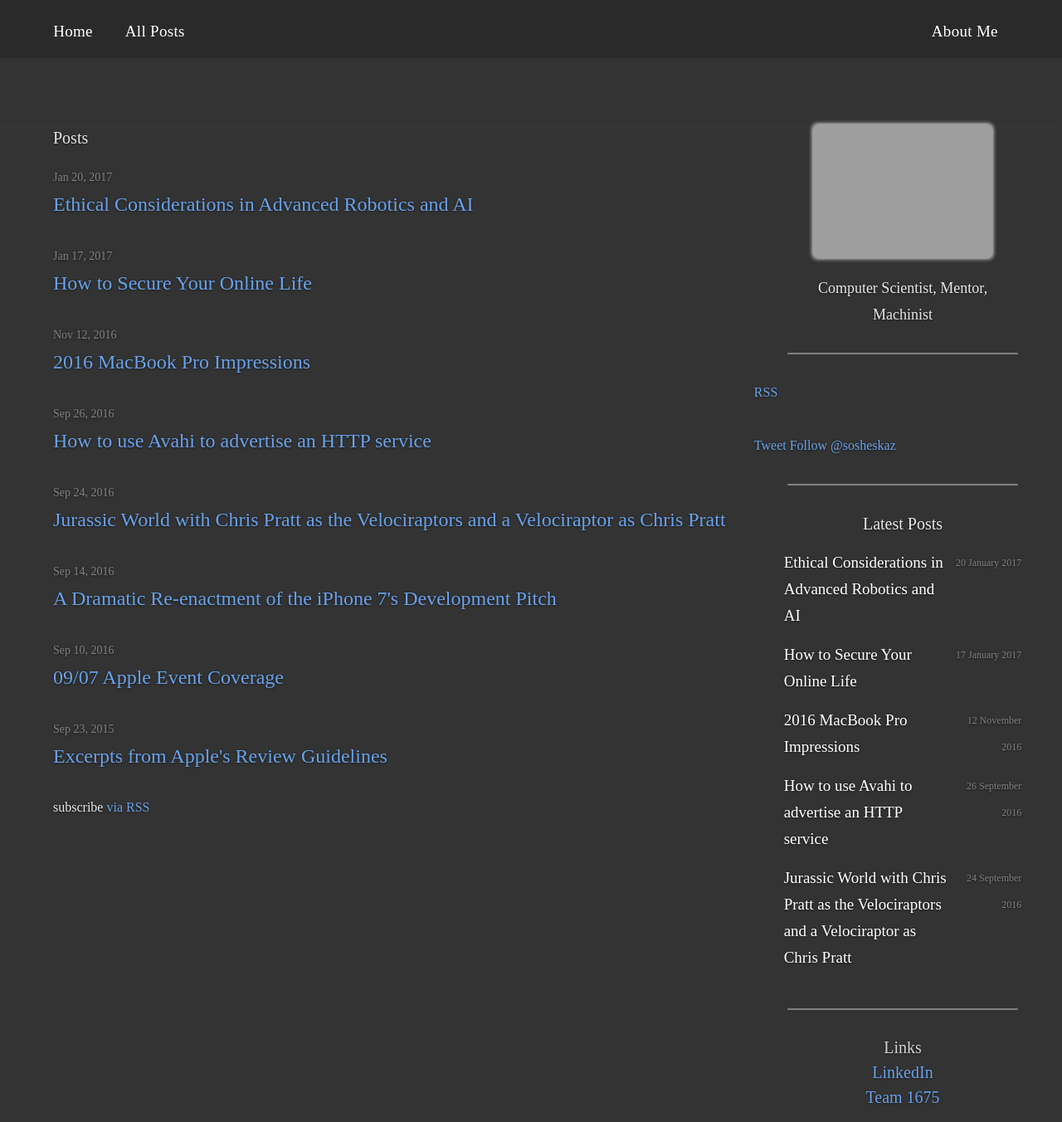
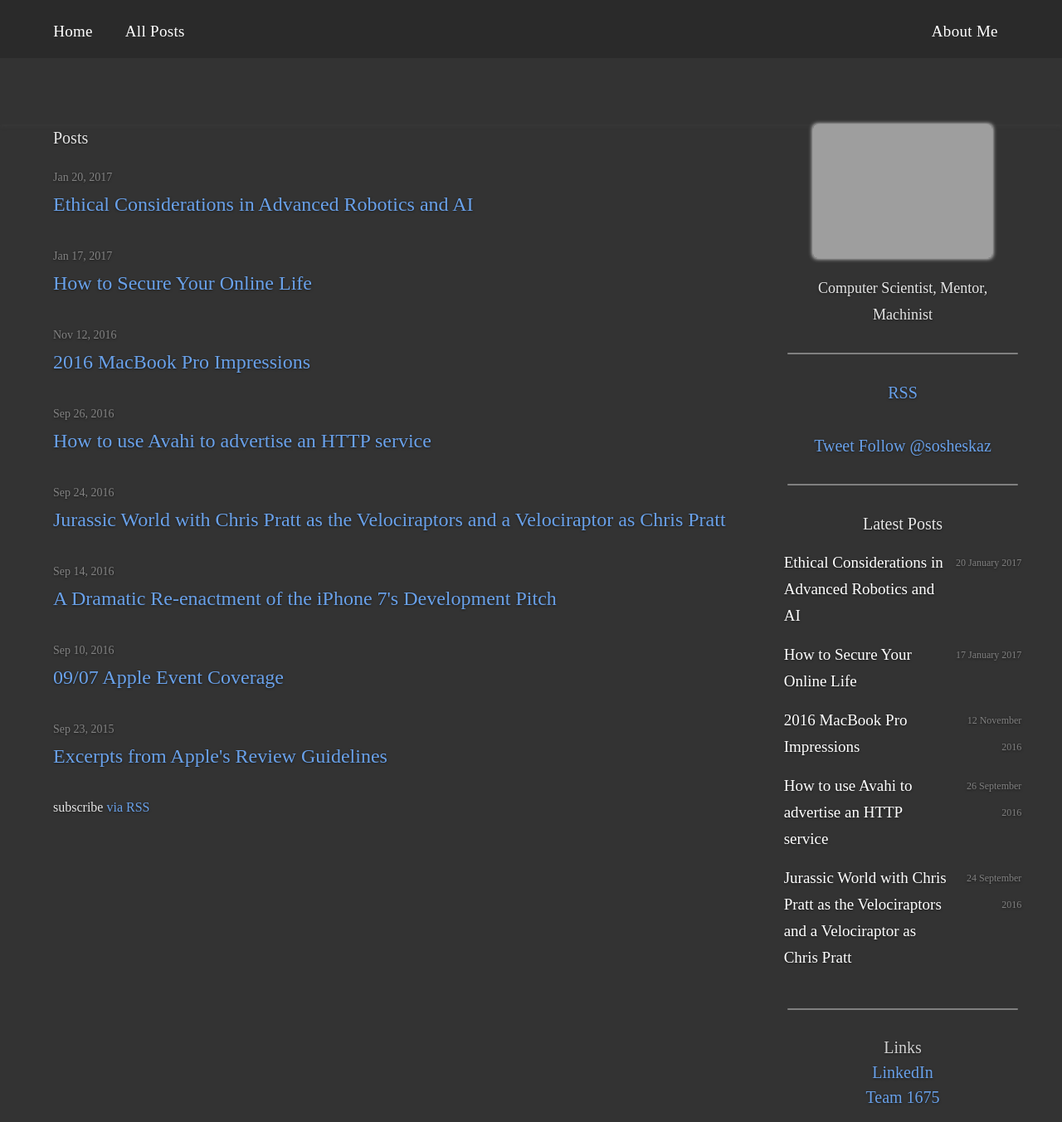
Before and after one commit to sosheskaz/sosheskaz.github.io, a Jekyll site: the page built from index.html, in a window 1280 px wide. Shown: the whole page at 83% size. Built offline with Jekyll 4.4.1, drawn with Linux system fonts in a browser that asks for light colours; nearby versions of some CDN libraries; some web fonts are replaced; comment, search, counter and statistics services are not loaded.

Commit message:
Fixed some css

```diff
--- a/files/css/main.css
+++ b/files/css/main.css
@@ -249,6 +249,14 @@ body
     color: gray;
 }
 .sidebar_tags
+{
+    display: block !important;
+    width: 80%;
+    margin: 0 auto;
+    text-align: center;
+    font-size: 20px;
+}
+.sidebar_social
 {
     display: block !important;
     width: 80%;
--- a/site/feed.xml
+++ b/site/feed.xml
@@ -6,8 +6,8 @@
 </description>
     <link>http://localhost:4000/</link>
     <atom:link href="http://localhost:4000/feed.xml" rel="self" type="application/rss+xml"/>
-    <pubDate>Fri, 20 Jan 2017 20:39:21 -0600</pubDate>
-    <lastBuildDate>Fri, 20 Jan 2017 20:39:21 -0600</lastBuildDate>
+    <pubDate>Fri, 20 Jan 2017 20:46:13 -0600</pubDate>
+    <lastBuildDate>Fri, 20 Jan 2017 20:46:13 -0600</lastBuildDate>
     <generator>Jekyll v3.3.1</generator>
 
       <item>
--- a/site/files/css/main.css
+++ b/site/files/css/main.css
@@ -248,7 +248,7 @@ body
     font-size: 12px;
     color: gray;
 }
-.sidebar_social
+.sidebar_tags
 {
     display: block !important;
     width: 80%;
@@ -256,7 +256,7 @@ body
     text-align: center;
     font-size: 20px;
 }
-.sidebar_tags
+.sidebar_social
 {
     display: block !important;
     width: 80%;
```
